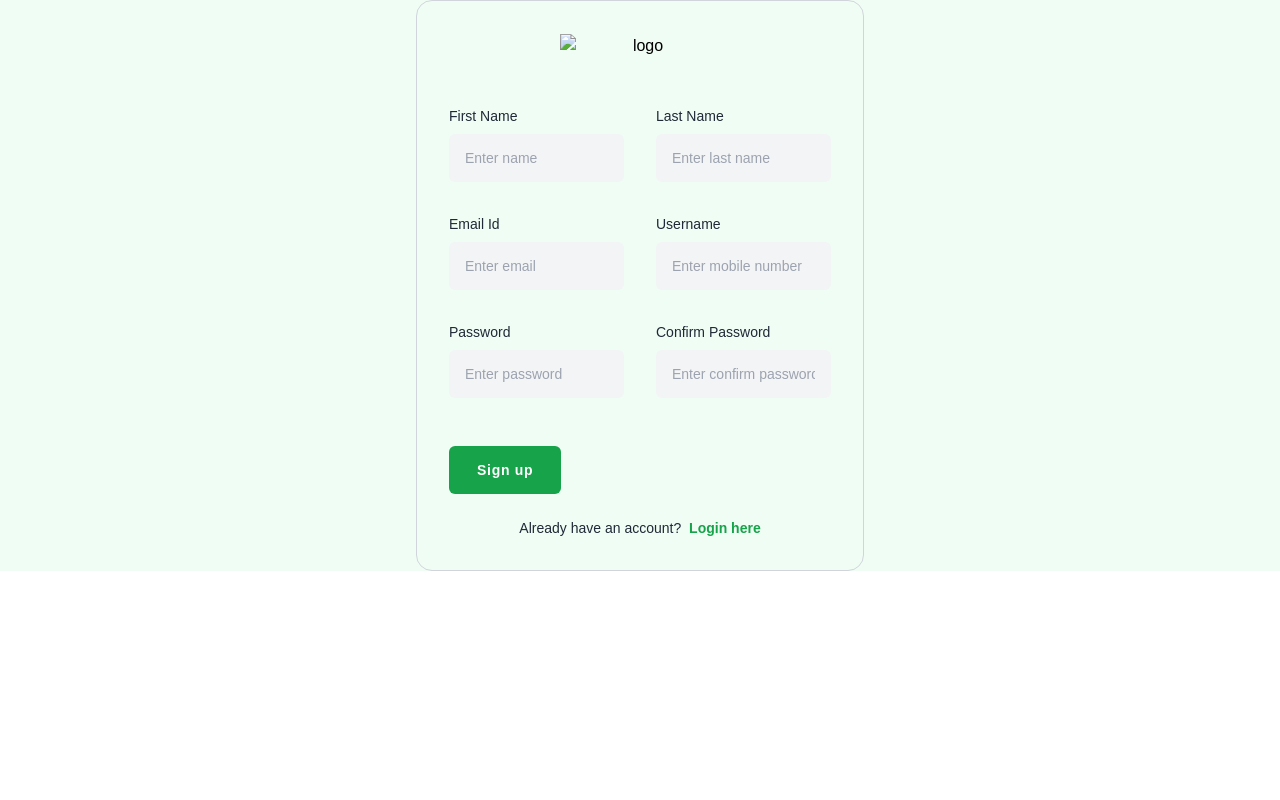
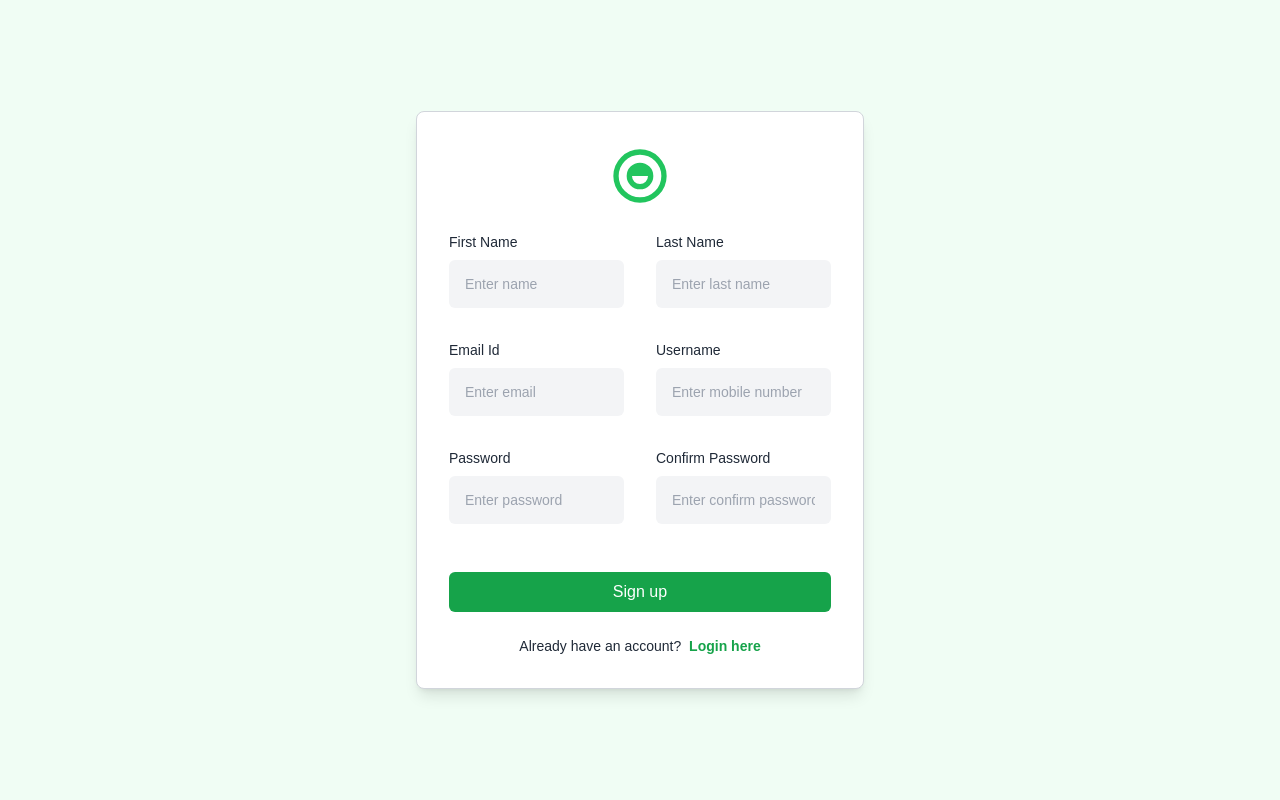
Before and after one commit to RaWseekQWERTY/Final-Year-Project-CalmMind, a Django app: page /register/ in a window 1280 px wide. Run offline with Django 5.2, Linux system fonts and the light colour scheme.

Commit message:
small changes

```diff
--- a/auth_app/models.py
+++ b/auth_app/models.py
@@ -9,8 +9,8 @@ ROLE_CHOICES = (
         ('patient', 'Patient'),
     )
 # Extend Django's default User model
+
 class User(AbstractUser):
-
     GENDER_CHOICES = (
         ('male', 'Male'),
         ('female', 'Female'),
--- a/templates/auth_app/login.html
+++ b/templates/auth_app/login.html
@@ -30,7 +30,7 @@
               class="w-full px-3 py-2 mt-1 text-gray-700 border border-gray-300 rounded-md focus:outline-none focus:ring-2 focus:ring-blue-500">
       </div>
       <button type="submit"
-          class="w-full px-4 py-2 text-white bg-green-600 rounded-md hover:bg-blue-700 focus:outline-none focus:ring-2 focus:ring-blue-500">
+          class="w-full px-4 py-2 text-white bg-green-600 rounded-md hover:bg-green-700 focus:outline-none focus:ring-2 focus:ring-blue-500">
           Sign In
       </button>
   </form>
--- a/templates/auth_app/register.html
+++ b/templates/auth_app/register.html
@@ -1,13 +1,13 @@
 {% extends "base.html" %}
 
 {% block content %}
-<div class="flex flex-col justify-center font-[sans-serif] bg-green-50">
-  <div class="max-w-md w-full mx-auto border border-gray-300 rounded-2xl p-8">
-    <div class="text-center mb-12">
-      <a href="javascript:void(0)">
-        <img src="" alt="logo" class="w-40 inline-block" />
-      </a>
-    </div>
+<div class="flex min-h-screen items-center justify-center bg-green-50 font-[sans-serif]">
+  <div class="max-w-md w-full mx-auto border border-gray-300 rounded-2xl p-8 bg-white shadow-lg rounded-lg">
+    <div class="flex items-center justify-center mb-6">
+      <svg class="w-16 h-16 text-green-500" fill="currentColor" viewBox="0 0 24 24">
+          <path d="M12 2a10 10 0 00-10 10 10 10 0 0010 10 10 10 0 0010-10A10 10 0 0012 2zM4 12a8 8 0 1116 0A8 8 0 014 12zm8-5a5 5 0 00-5 5 5 5 0 0010 0 5 5 0 00-5-5zm0 8a3 3 0 01-3-3h6a3 3 0 01-3 3z"/>
+      </svg>
+  </div>
 
     <!-- Display Messages -->
     {% if messages %}
@@ -50,7 +50,7 @@
       </div>
 
       <div class="!mt-12">
-        <button type="submit" class="py-3.5 px-7 text-sm font-semibold tracking-wider rounded-md text-white bg-green-600 hover:bg-green-700 focus:outline-none">
+        <button type="submit" class="w-full px-4 py-2 text-white bg-green-600 rounded-md hover:bg-green-700 focus:outline-none focus:ring-2 focus:ring-green-500">
           Sign up
         </button>
       </div>
```
Also changed, not shown: appointment/migrations/0001_initial.py (deleted), appointment/migrations/0002_doctoravailability.py (deleted), appointment/migrations/__init__.py (deleted).
